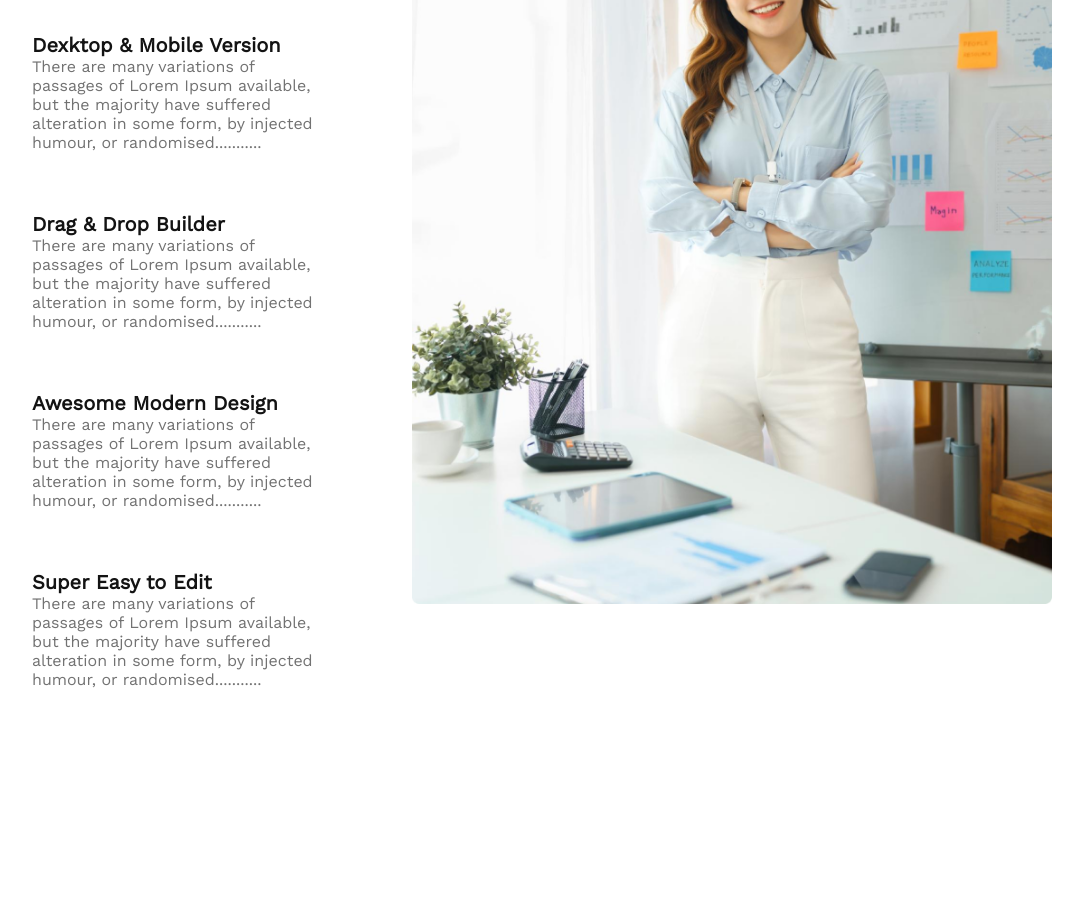
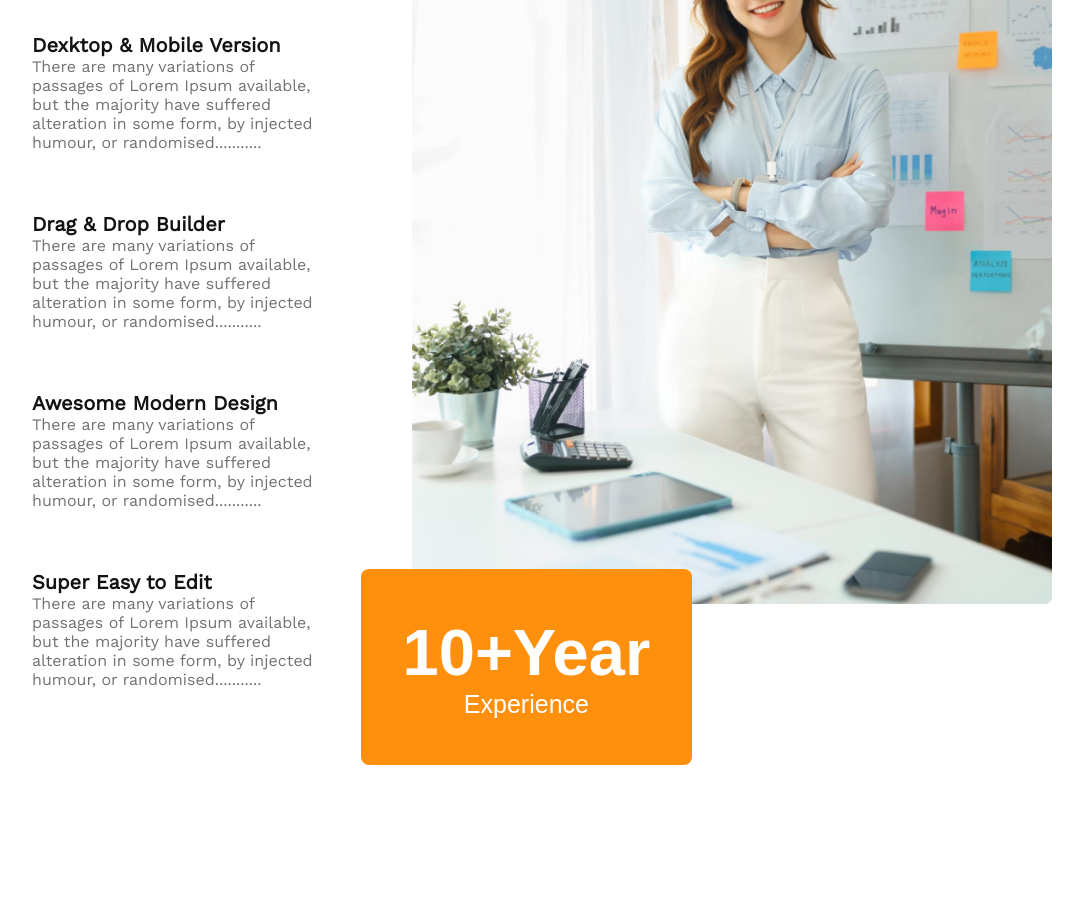
Before and after one commit to NaserUddinMahmud/g3-architects-website, a plain HTML site: page index.html in a window 1280 px wide. Shown: the part 2069-2984 px from the top of the page, without its empty margins (113-1196 px from the left). Before the commit the page ends 2788 px from the top, so only its background shows below. Drawn offline with nearby package versions, Linux system fonts and the light colour scheme.

Commit message:
big button added

```diff
--- a/index.html
+++ b/index.html
@@ -80,6 +80,8 @@
                 <img src="images/architect.png" alt="">
             </div>
         </div>
+        <div><button class="button-big"><span class="huge">10+Year</span><br><span class="small">Experience</span></button>
+        </div>
     </section>
   </body>
 </html>
--- a/styles/style.css
+++ b/styles/style.css
@@ -78,7 +78,7 @@ nav li {
   grid-column-gap: 24px;
   width: 50%;
 }
-.feature-list img{
+.feature-list img {
   max-width: 100%;
   height: auto;
 }
@@ -102,31 +102,52 @@ nav li {
   margin-bottom: 32px;
 }
 /* lovable feature styles */
+
 .lovable-feature-container {
   display: flex;
   gap: 54px;
   padding: 0 115px;
 }
-.lovable-feature-explanation{
+.lovable-feature-explanation {
   max-width: 50%;
 }
 .lovable-feature-heading {
-    border-left: 5px solid #FF900E ;
+  border-left: 5px solid #ff900e;
   padding-left: 21px;
   font-weight: 700;
   font-size: 45px;
 }
-.sub-sections{
+.sub-sections {
   padding: 30px;
 }
 .sub-section-heading {
   font-weight: 600;
   font-size: 20px;
 }
-.sub-section-description{
+.sub-section-description {
   color: #727272;
 }
-.lovable-feature img{
+.lovable-feature img {
   max-width: 50vw;
+}
+.lovable-feature .button-big{
+    position: relative;
+    left: 37%;
+    top: -150px;
+    margin: 0 auto;
+    padding: 46px 42px;
+    border: none;
+    background: #FF900E;
+  border-radius: 8px;
+}
+.lovable-feature .button-big .huge {
 
+  font-weight: 700;
+  font-size: 65px;
+  color: #ffffff;
 }
+.lovable-feature .button-big .small{
+    font-weight: 500;
+    font-size: 25px;
+    color: #ffffff;
+}
```
Lines whose indentation alone changed are shown as unchanged.
